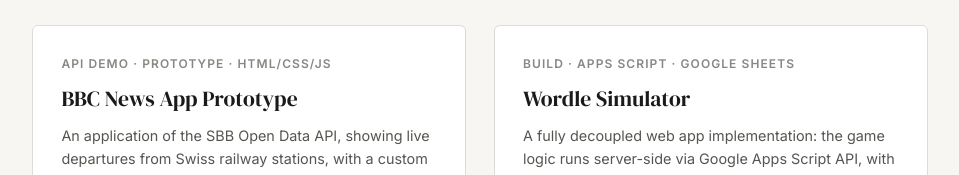
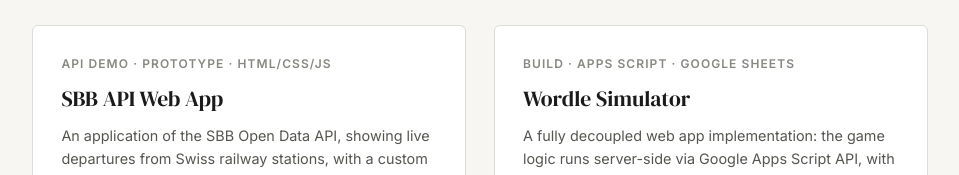
Before and after one commit to uxagility/portfolio, a plain HTML site: page index.html in a window 1280 px wide. Shown: the part 884-1059 px from the top of the page, without its empty margins (160-1119 px from the left). Drawn offline with Linux system fonts and the light colour scheme.

Commit message:
Add files via upload

```diff
--- a/index.html
+++ b/index.html
@@ -401,7 +401,7 @@
 
       <a class="case-card" href="sbb/sbb.html">
         <span class="card-tag">API demo · Prototype · HTML/CSS/JS</span>
-        <h2 class="card-title">BBC News App Prototype</h2>
+        <h2 class="card-title">SBB API Web App</h2>
         <p class="card-desc">
           An application of the SBB Open Data API, showing live departures from Swiss railway stations, with a custom SBB-style clock and delay indicators.
         </p>
```
